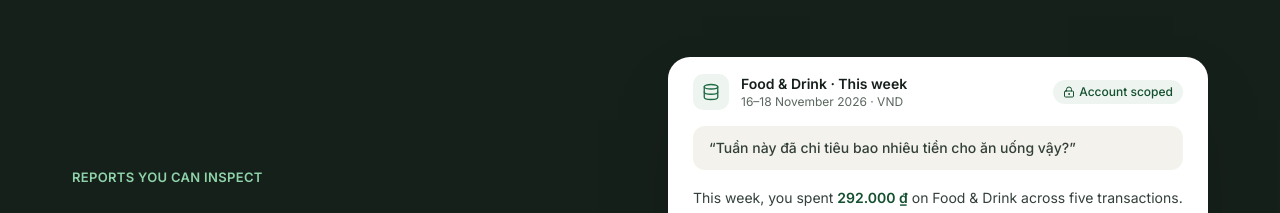
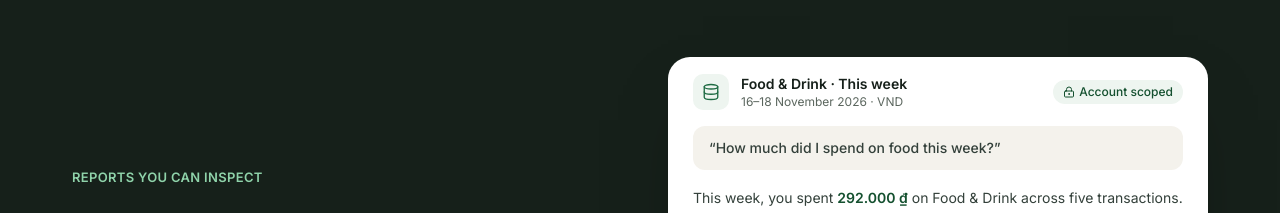
Before and after one commit to hoangziet/where-my-buck-go, a Next.js app in the folder frontend/: page / in a window 1280 px wide. Shown: the part 2160-2373 px from the top of the page. Built offline with nearby package versions, Linux system fonts and the light colour scheme; no server answers.

Commit message:
fix(landing): use English report question

```diff
--- a/frontend/src/components/landing/ReportPreview.tsx
+++ b/frontend/src/components/landing/ReportPreview.tsx
@@ -50,7 +50,7 @@ export function ReportPreview() {
           </span>
         </div>
         <p className="mb-0 mt-4 rounded-xl bg-[#F4F2EC] px-4 py-3 text-sm font-medium text-ink-2">
-          “Tuần này đã chi tiêu bao nhiêu tiền cho ăn uống vậy?”
+          “How much did I spend on food this week?”
         </p>
         <p className="mb-0 mt-4 text-sm leading-6 text-ink-2">
           This week, you spent <strong className="text-accent-strong">292.000 ₫</strong> on Food &amp; Drink across five transactions.
```
